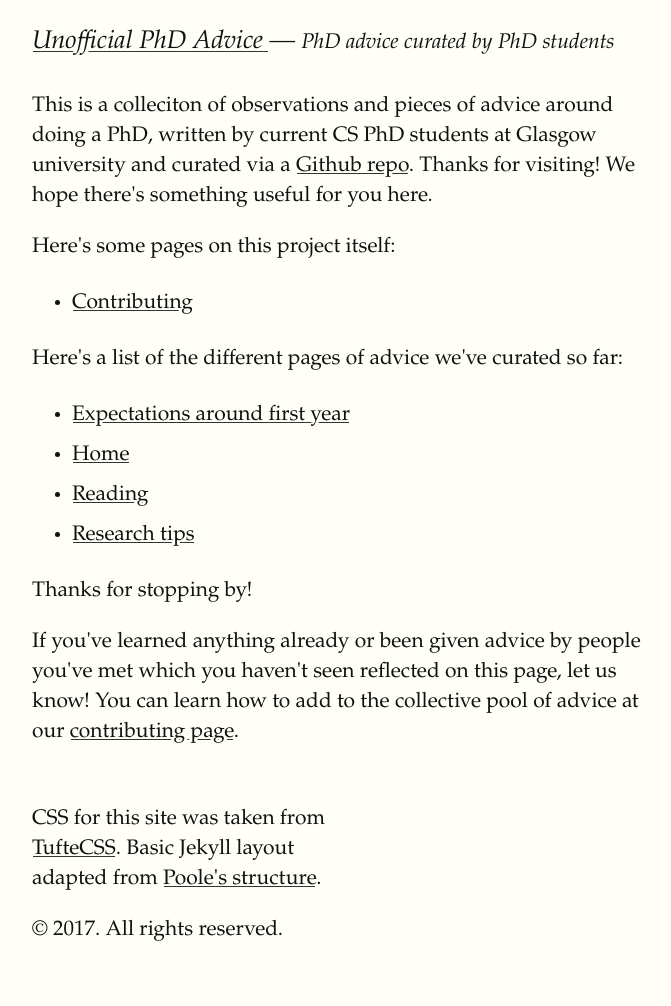
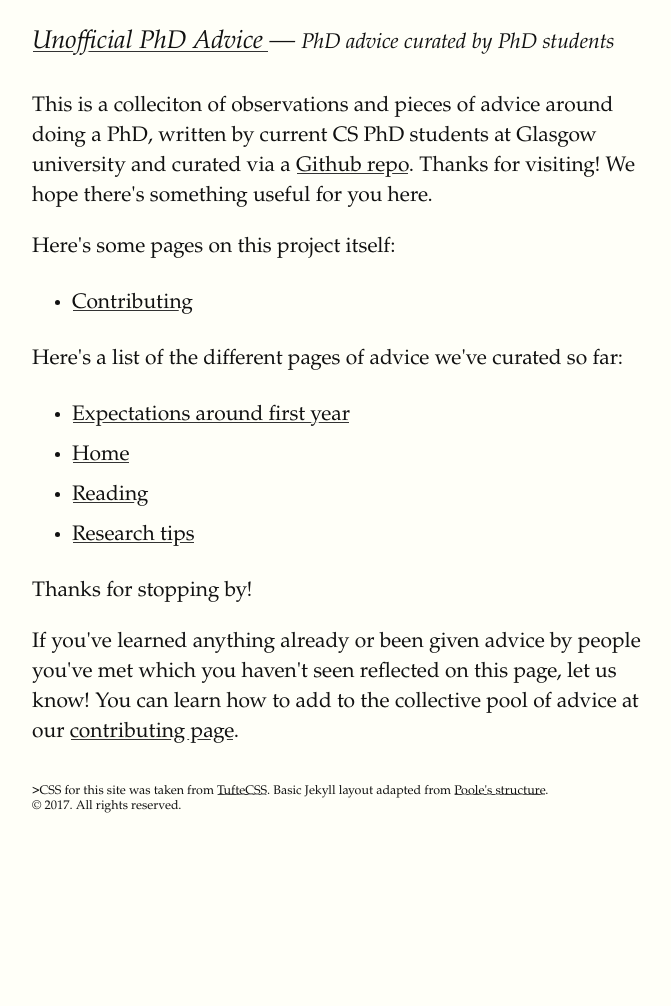
Before and after one commit to Unofficial-Glasgow-PhD/unofficial-advice, a Jekyll site: the page built from index.html, in a window 1280 px wide. Shown: the whole page, without its empty margins (128-799 px from the left). Built offline with Jekyll 4.4.1, drawn with Linux system fonts in a browser that asks for light colours; some web fonts are replaced; after the commit the page ends 900 px from its top, so only the background shows below that.

Commit message:
Improved formatting on footer

```diff
--- a/_includes/footer.html
+++ b/_includes/footer.html
@@ -1,6 +1,6 @@
 <footer class="footer">
     <small>
-        <p>CSS for this site was taken from <a href="https://github.com/edwardtufte/tufte-css">TufteCSS</a>. Basic Jekyll layout adapted from <a href="http://getpoole.com">Poole's structure</a>.<p>
-        <p>&copy; <time datetime="{{ site.time | date_to_xmlschema }}">{{ site.time | date: '%Y' }}</time>. All rights reserved.</p>
+        <div class="credits">>CSS for this site was taken from <a href="https://github.com/edwardtufte/tufte-css">TufteCSS</a>. Basic Jekyll layout adapted from <a href="http://getpoole.com">Poole's structure</a>.</div>
+        <div class="copyright">&copy; <time datetime="{{ site.time | date_to_xmlschema }}">{{ site.time | date: '%Y' }}</time>. All rights reserved.</div>
     </small>
 </footer>
```
